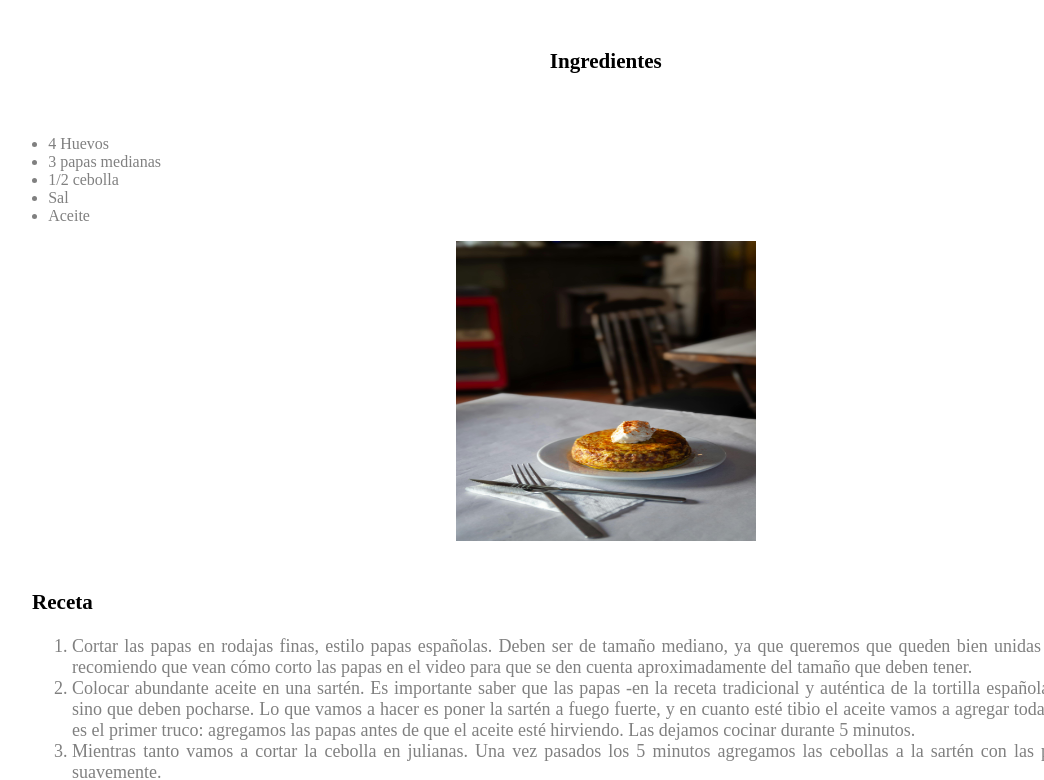
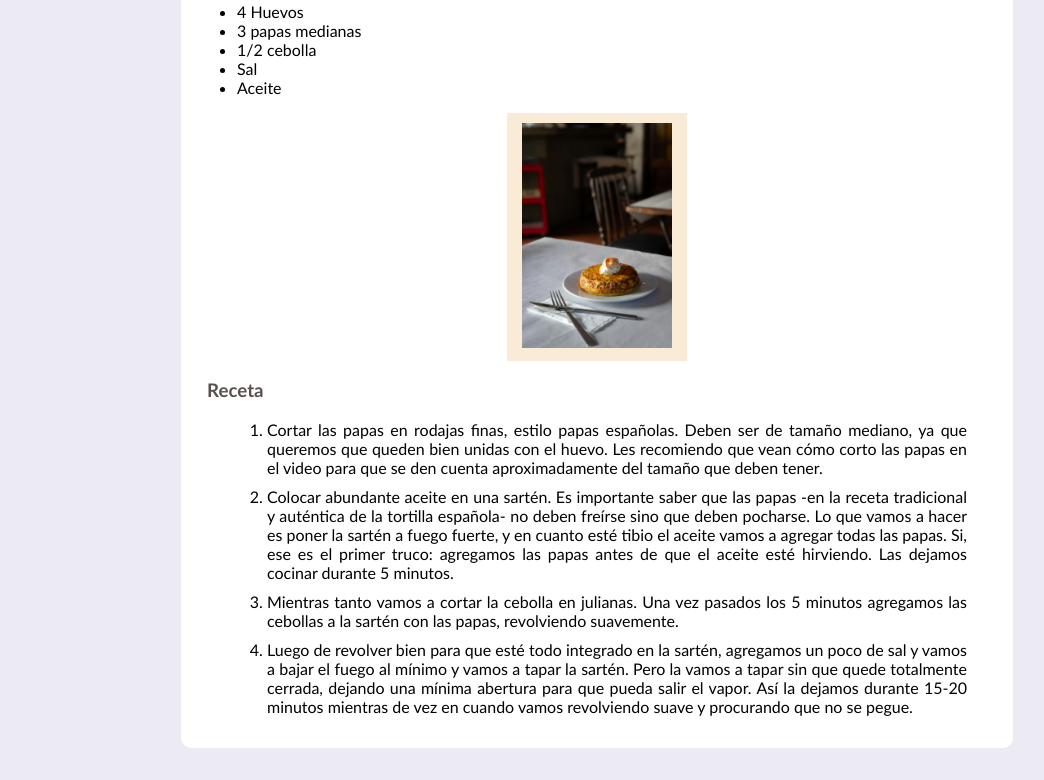
Before and after one commit to sandras2430/odin-recipes, a plain HTML site: page tortilla.html in a window 1280 px wide. Shown: the part 194-974 px from the top of the page, without its empty margins (43-1087 px from the left). After the commit the page ends 950 px from the top, so only its background shows below. Drawn offline with Linux system fonts and the light colour scheme.

Commit message:
Actualizacion de sitio

```diff
--- /dev/null
+++ b/style.css
@@ -0,0 +1,56 @@
+body{
+    background-color: rgba(208, 204, 226, 0.39);
+    font-family:'Trebuchet MS', 'Lucida Sans Unicode', 'Lucida Grande', 'Lucida Sans', Arial, sans-serif
+}
+.general
+{
+    height: auto;
+    width: 800px;
+    padding: 1em;
+    background-color: white;
+    display: block;
+    margin: auto;
+    border-radius: 10px;
+}
+h1{
+    color: rgb(129, 129, 233);
+    text-align: center;
+}
+h2, h3{
+    color: rgb(92, 79, 79);
+    margin-left: 10px;
+}
+
+.parrafo{
+    padding: 2em;
+    margin: 10px 10px;
+    text-align: center;
+}
+.pFrambuesa{
+    margin: 20px 3em;
+    text-align: justify;
+    margin-bottom: 30px;
+}
+.fFoto{
+    height: auto;
+    width: 150px;
+    display: inline-block;
+    margin: 10px;
+}
+.fFotos{
+    text-align: center;
+}
+.fFotos#tfoto{
+    width: 180px;
+    margin: auto;
+    background-color: antiquewhite;
+}
+.tParrafo{
+
+
+}
+.tParrafo li{
+text-align: justify;
+margin: auto 30px;
+margin-bottom: 10px;
+}
--- a/tortilla.html
+++ b/tortilla.html
@@ -3,25 +3,24 @@
     <head>
         <meta charset="UTF-8">
         <title>Tortilla de papas a la gaucha</title>
+        <link rel="stylesheet" href="style.css">
     </head>
-    <body style="padding: 2%; margin-left: 2%;">
-        <div style="font-size: large; padding: 2%; text-align: center;">
-            <h1 style="color: blue;">Receta</h1>
+    <body>
+        <div class="general">
+                <h1>Receta</h1>
                 <h2>Tortilla de Papas a la Gaucha</h2>
-            <br>
                 <h3>Ingredientes</h3>
-        </div>
-        <ul style="color: gray;">
+            <ul>
                 <li>4 Huevos</li>
                 <li>3 papas medianas</li>
                 <li>1/2 cebolla</li>
                 <li>Sal</li>
                 <li>Aceite</li>
             </ul>
-        <div style="text-align: center;"><img src="./tortilla.jpg" alt="Tortilla gaucha" height="300" width="300"></div>
-        <div style="font-size: large;padding: 2%; text-align: justify;">
+        <div class="fFotos" id = "tfoto"><img src="./tortilla.jpg" alt="Tortilla gaucha" class="fFoto"></div>
         <h3>Receta</h3>
-            <ol style="color: gray;">
+            <ol>
+                <div class="tParrafo">
                 <li> Cortar las papas en rodajas finas, estilo papas españolas.
                     Deben ser de tamaño mediano, ya que queremos que queden
                     bien unidas con el huevo. Les recomiendo que vean
@@ -47,5 +46,6 @@
                     cuando vamos revolviendo suave y procurando que no se pegue.</li>
             </ol>
         </div>
+        </div>
     </body>
 </html>
```
Also changed, not shown: frambuesa.html (+16 -10 lines), index.html (+13 -12 lines). Lines whose indentation alone changed are shown as unchanged.
